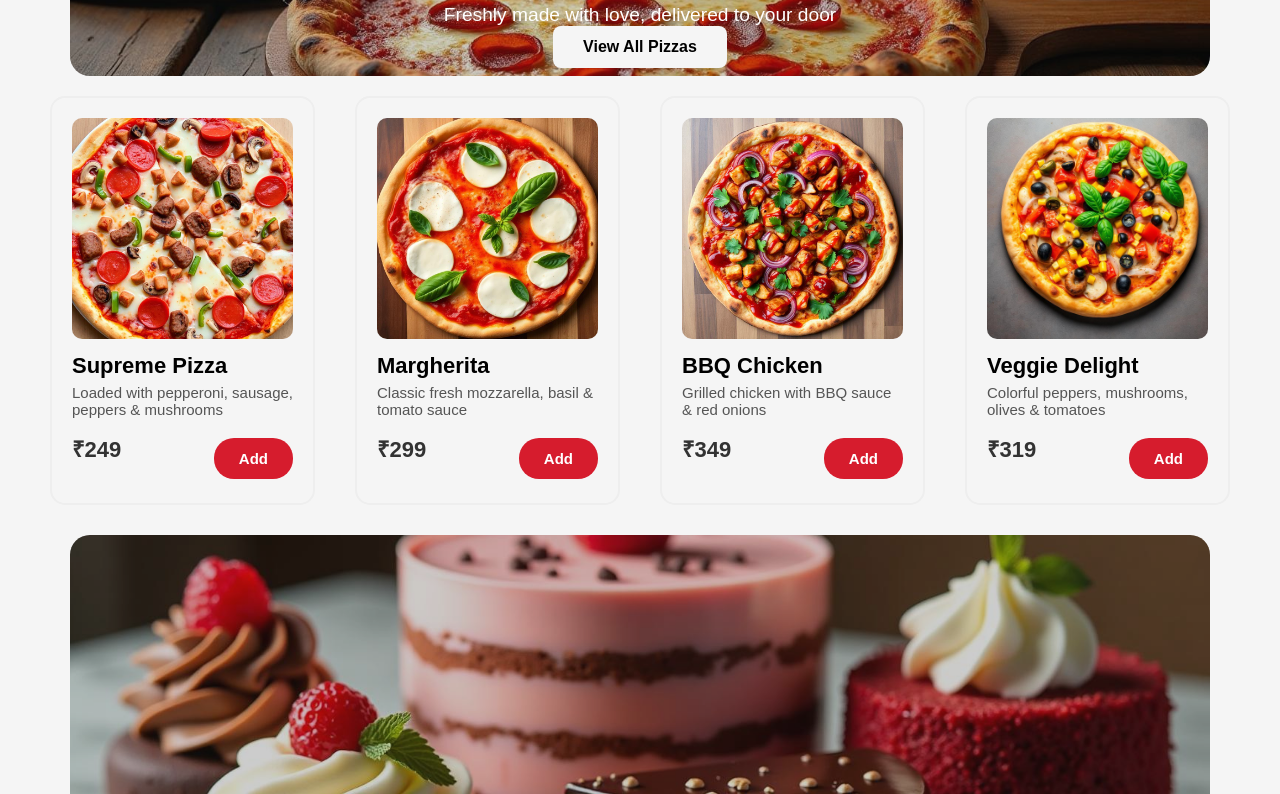
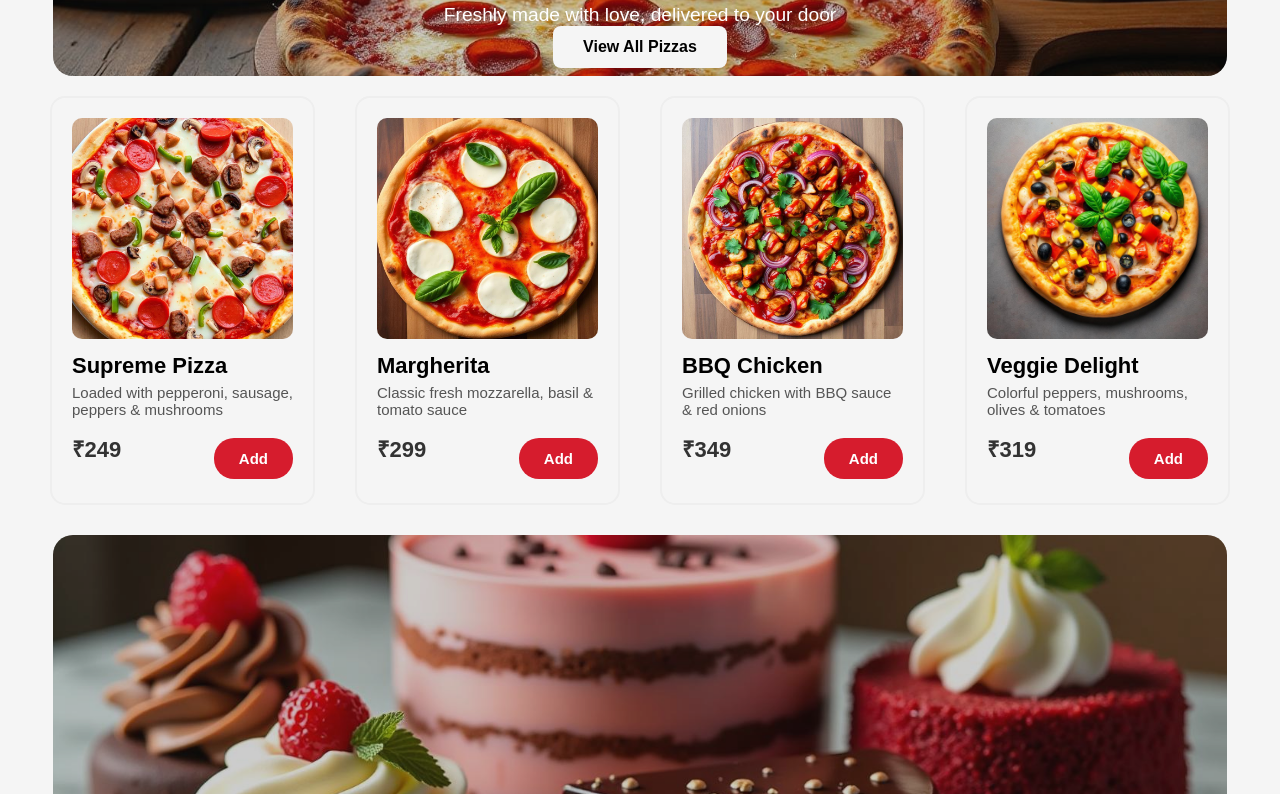
Before and after one commit to abhishek01012008/Pizza-Hub, a plain HTML site: page Menu.html in a window 1280 px wide. Shown: the part 424-1218 px from the top of the page. Drawn offline with Linux system fonts and the light colour scheme.

Commit message:
changing Margin

```diff
--- a/styles.css
+++ b/styles.css
@@ -293,7 +293,7 @@ body {
   align-items: center;
   position: relative;
   border-radius: 20px;
-  margin: 20px 70px 20px 70px;
+  margin: 20px 53px 20px 53px;
   overflow: hidden;
 }
 
```
